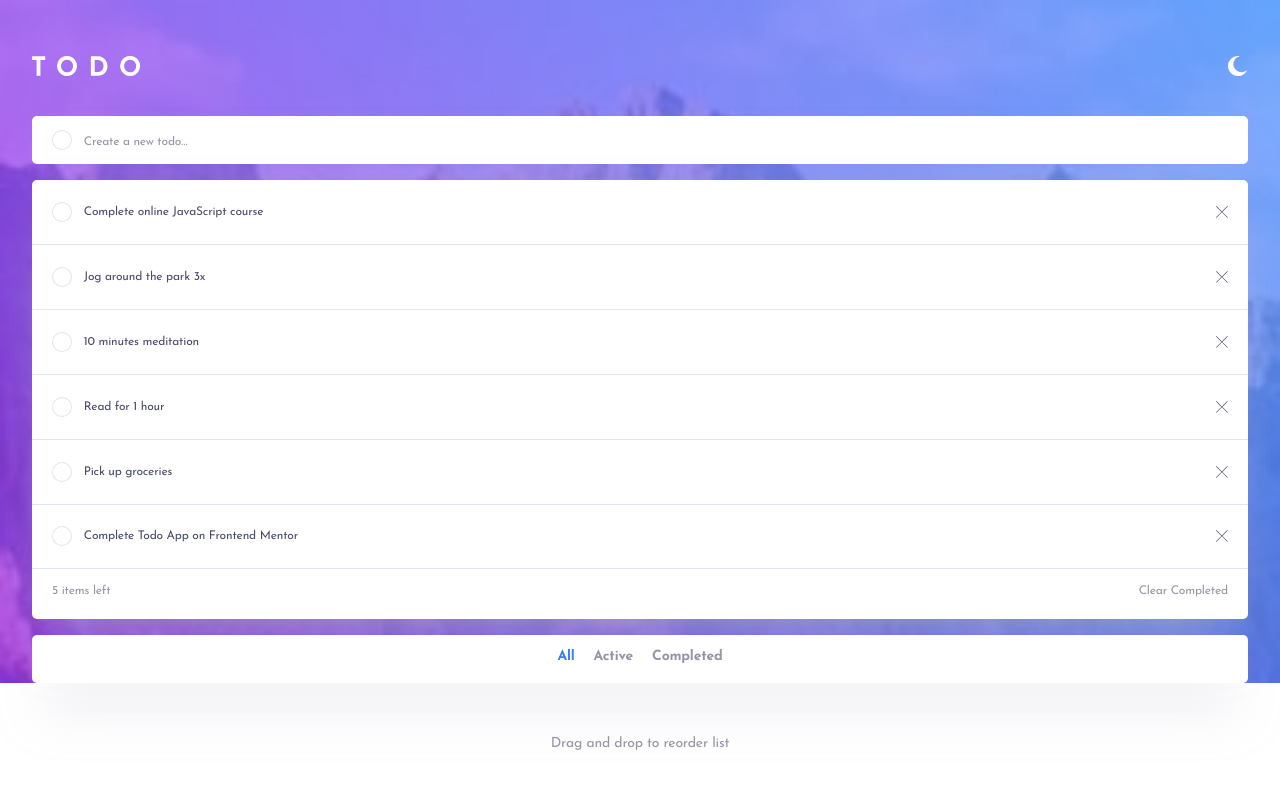
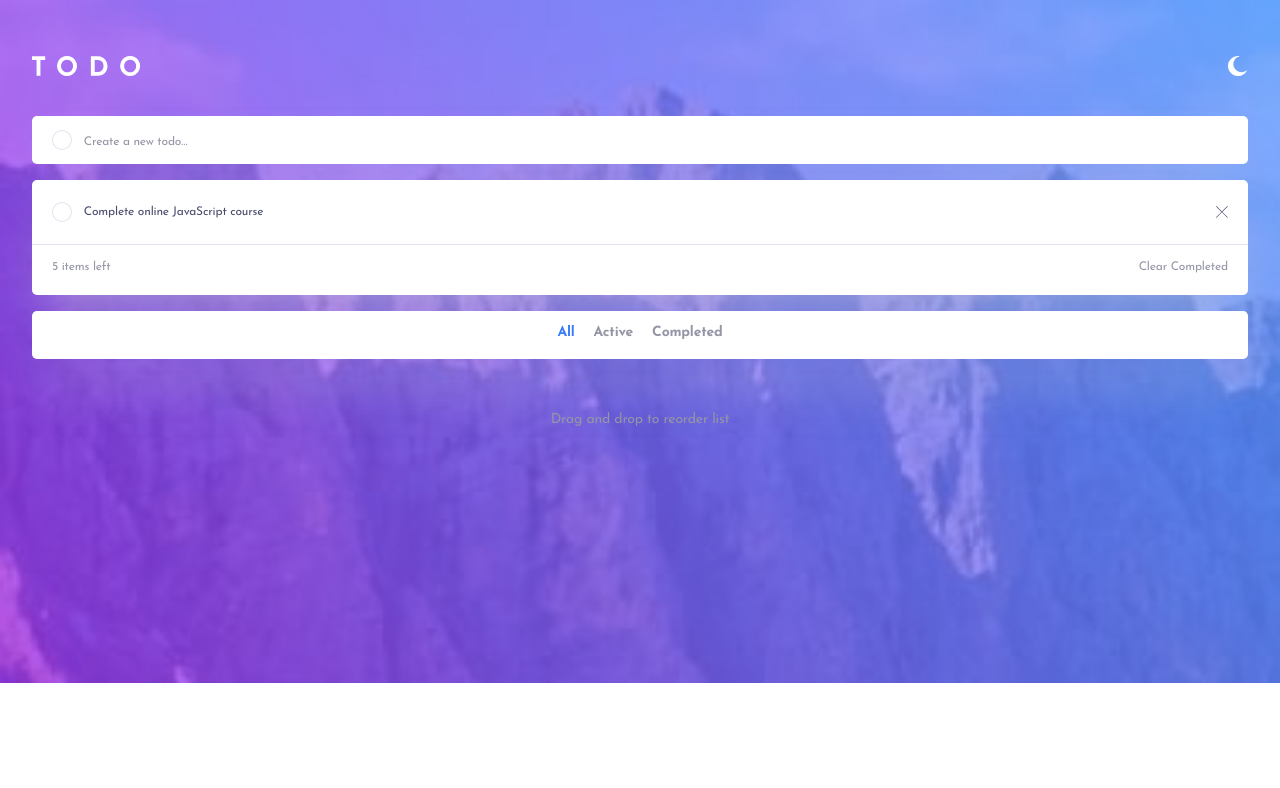
Before and after one commit to ZurabKobakhidze/todo-app, a React (Vite) app: page / in a window 1280 px wide. Shown: the top 788 px of the page. Built offline with nearby package versions, Linux system fonts and the light colour scheme.

Commit message:
fix: html

```diff
--- a/src/App.css
+++ b/src/App.css
@@ -91,7 +91,7 @@ body {
   display: flex;
   flex-direction: row;
   align-items: center;
-  gap: 12px;
+
 }
 
 .todo_list_text {
@@ -103,6 +103,7 @@ body {
   letter-spacing: -0.166667px;
   color: #494c6b;
   width: 100%;
+  margin-left: 12px;
 }
 
 .cross{
--- a/src/App.jsx
+++ b/src/App.jsx
@@ -32,7 +32,7 @@ function App() {
       <div className="create_todo_input_head">
         <button className="check_button"></button>
         <input
-          class="input_first"
+          className="input_first"
           id="billAmounts"
           type="text"
           value=""
@@ -46,7 +46,7 @@ function App() {
           <img className="cross" src={cross} alt="" />
         </div>
         <div className="line_between"></div>
-        <div className="todo_list">
+        {/* <div className="todo_list">
           <button className="check_button"></button>
           <h2 className="todo_list_text">Jog around the park 3x</h2>
           <img className="cross" src={cross} alt="" />
@@ -75,7 +75,7 @@ function App() {
           <h2 className="todo_list_text">Complete Todo App on Frontend Mentor</h2>
           <img className="cross" src={cross} alt="" />
         </div>
-        <div className="line_between"></div>
+        <div className="line_between"></div> */}
 
         <div className="container_bottom">
           <span className="span">5 items left</span>
```
